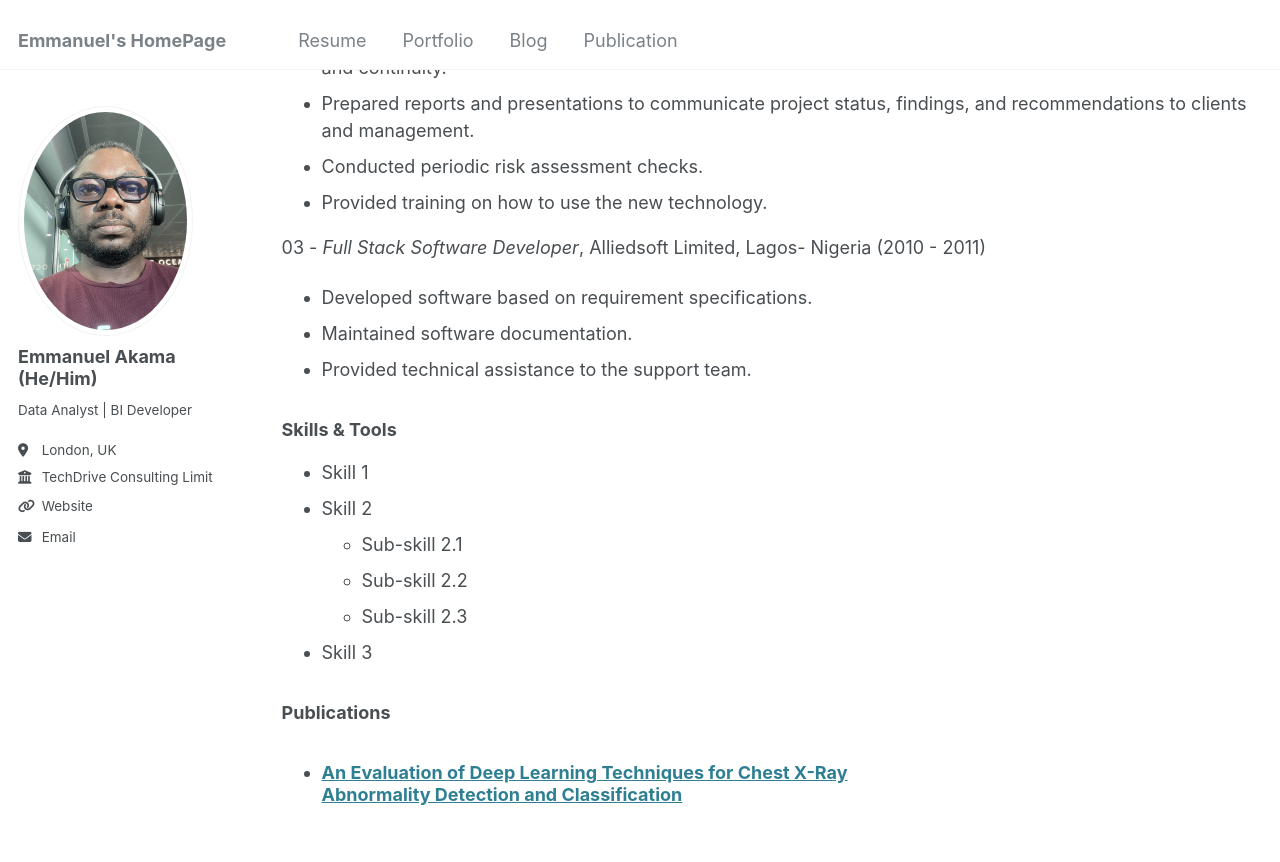
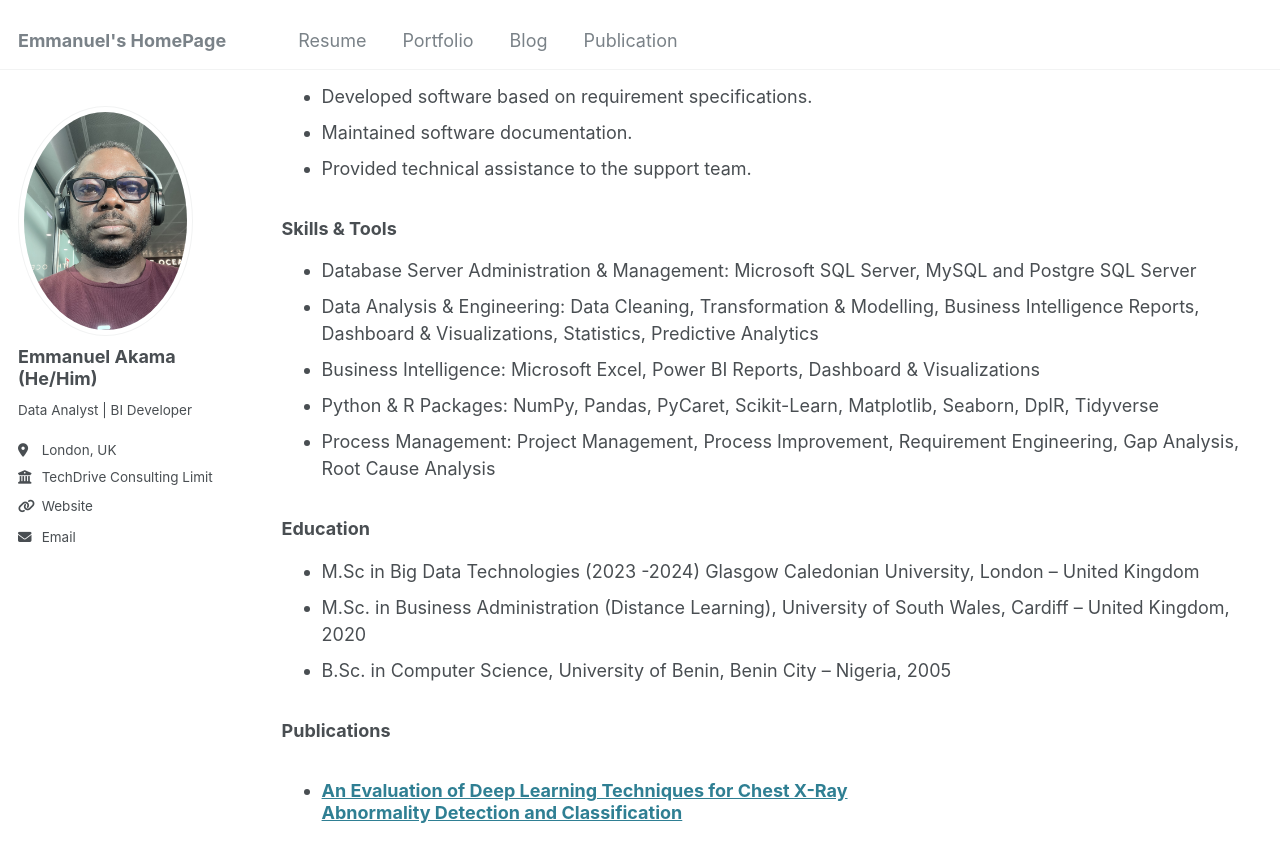
Before and after one commit to Akama-EO/Akama-EO.github.io, a Jekyll site: the page built from _pages/cv.md, in a window 1280 px wide and 900 px high, scrolled down 1776 px. Shown: the top 862 px of the window. Built offline with Jekyll 4.4.1, drawn with Linux system fonts in a browser that asks for light colours; some of the changed text lies outside the part shown.

Commit message:
Update cv.md

```diff
--- a/_pages/cv.md
+++ b/_pages/cv.md
@@ -36,7 +30,6 @@ Data Analyst and Business Intelligence (BI) Developer with 2 years of experience
   * Improved decision-making efficiency by 25% through clear, concise presentations of complex data, enabling stakeholders to swiftly adjust strategies in implementing the data migration.
   * Implemented data security measures to protect sensitive information, ensuring compliance with industry regulations during the data migration.
 
-
 02 - *Self-Services Solution Consultant (iSuite)*, NCR Corporation, Lagos - Nigeria (2012 - 2023)
   * Engaged with clients to understand their needs, challenges, and objectives.
   *	Provided expert advice on technical solutions that align with business goals.
@@ -50,19 +43,23 @@ Data Analyst and Business Intelligence (BI) Developer with 2 years of experience
   *	Conducted periodic risk assessment checks.
   *	Provided training on how to use the new technology.
 
-
 03 - *Full Stack Software Developer*, Alliedsoft Limited, Lagos- Nigeria (2010 - 2011)
   * Developed software based on requirement specifications.
   * Maintained software documentation.
   * Provided technical assistance to the support team.
 
 ### Skills & Tools
-* Skill 1
-* Skill 2
-  * Sub-skill 2.1
-  * Sub-skill 2.2
-  * Sub-skill 2.3
-* Skill 3
+* Database Server Administration & Management: Microsoft SQL Server, MySQL and Postgre SQL Server
+* Data Analysis & Engineering: Data Cleaning, Transformation & Modelling, Business Intelligence Reports, Dashboard & Visualizations, Statistics, Predictive Analytics
+* Business Intelligence: Microsoft Excel, Power BI Reports, Dashboard & Visualizations
+* Python & R Packages: NumPy, Pandas, PyCaret, Scikit-Learn, Matplotlib, Seaborn, DplR, Tidyverse
+* Process Management: Project Management, Process Improvement, Requirement Engineering, Gap Analysis, Root Cause Analysis
+
+### Education
+
+* M.Sc in Big Data Technologies (2023 -2024) Glasgow Caledonian University, London – United Kingdom
+* M.Sc. in Business Administration (Distance Learning), University of South Wales, Cardiff	– United Kingdom, 2020
+* B.Sc. in Computer Science, University of Benin, Benin City – Nigeria, 2005
 
 ### Publications
   <ul>{% for post in site.publications reversed %}
```
Also changed, not shown: other parts of _pages/cv.md (+0 -6 lines).
